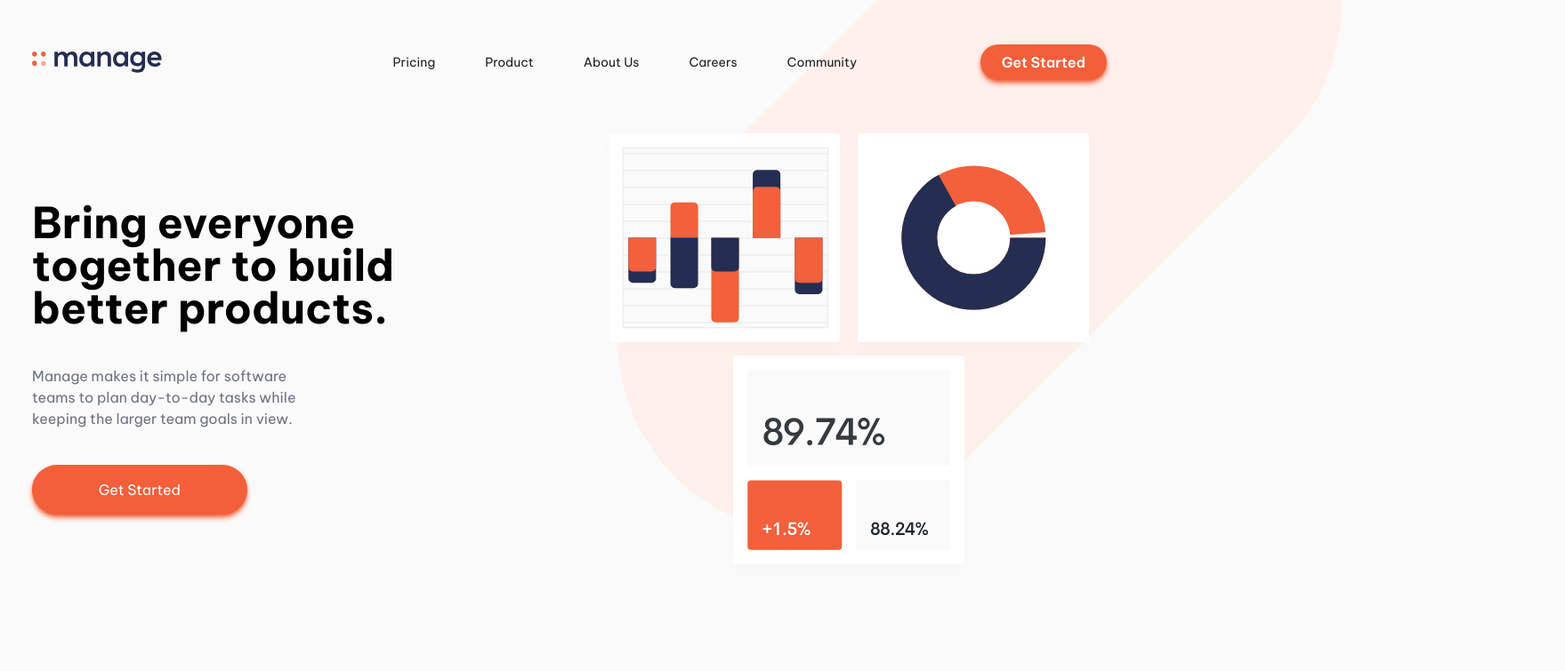
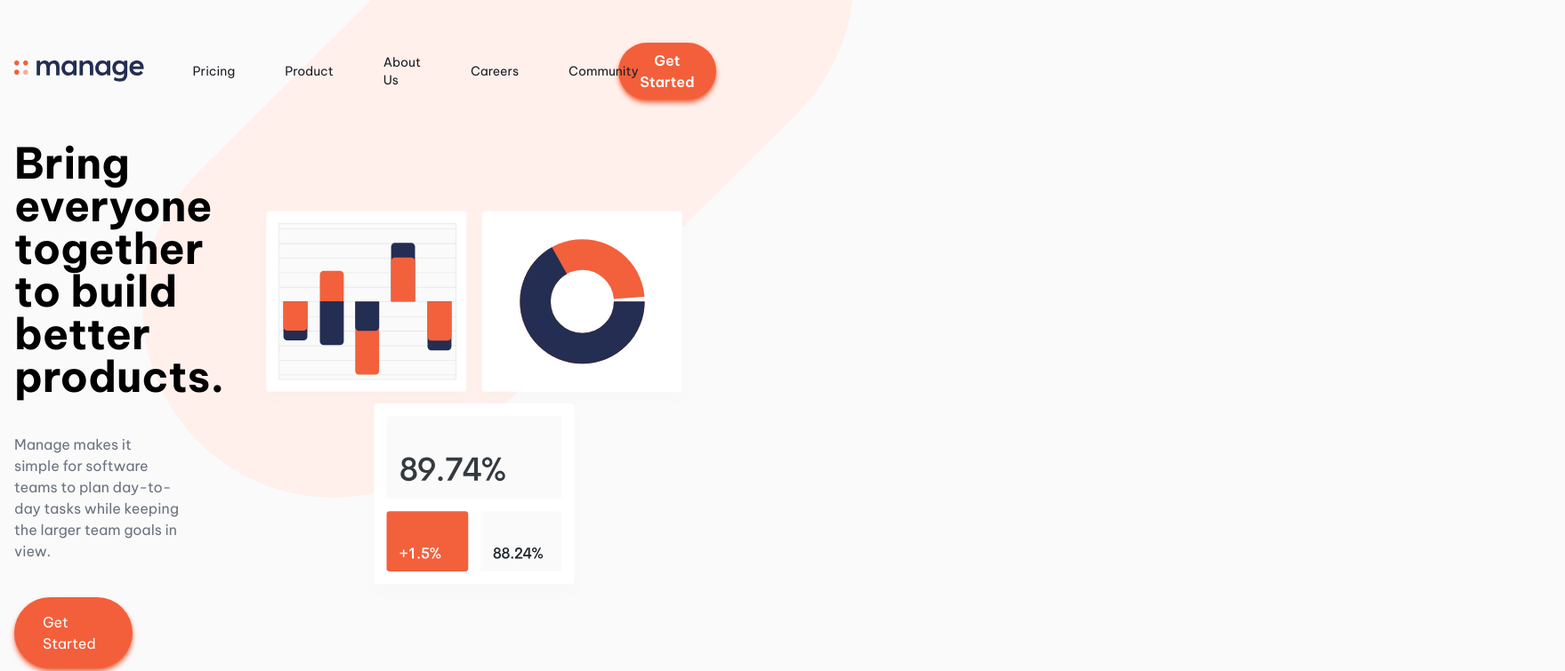
Before and after one commit to Kingkobi01/Manage-landing-page, a plain HTML site: page index.html in a window 1280 px wide. Shown: the top 755 px of the page at 89% size, 1759 px wide, since content can reach past the window. Drawn offline with nearby package versions, Linux system fonts and the light colour scheme.

Commit message:
Update index.html

```diff
--- a/index.html
+++ b/index.html
@@ -33,7 +33,7 @@
 
 </head>
 
-<body class="font-vietnamPro w-full overflow-x-hidden bg-veryLightGray">
+<body class="font-vietnamPro max-w-[100vh] overflow-x-hidden bg-veryLightGray">
   <header class="max-w-[1240px] mx-auto p-4 relative pt-[2em]">
     <nav class="  flex items-center justify-between">
       <img class="" src="./assets/images/logo.svg" alt="Manage Logo">
```
